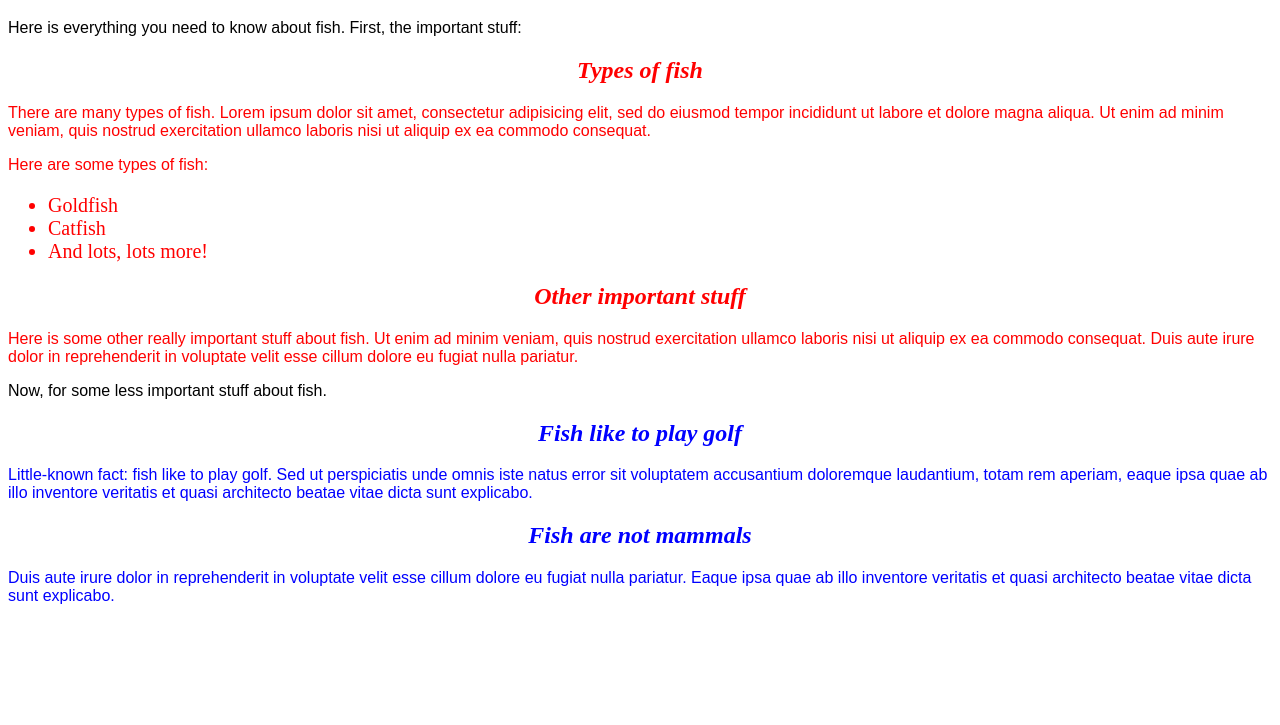
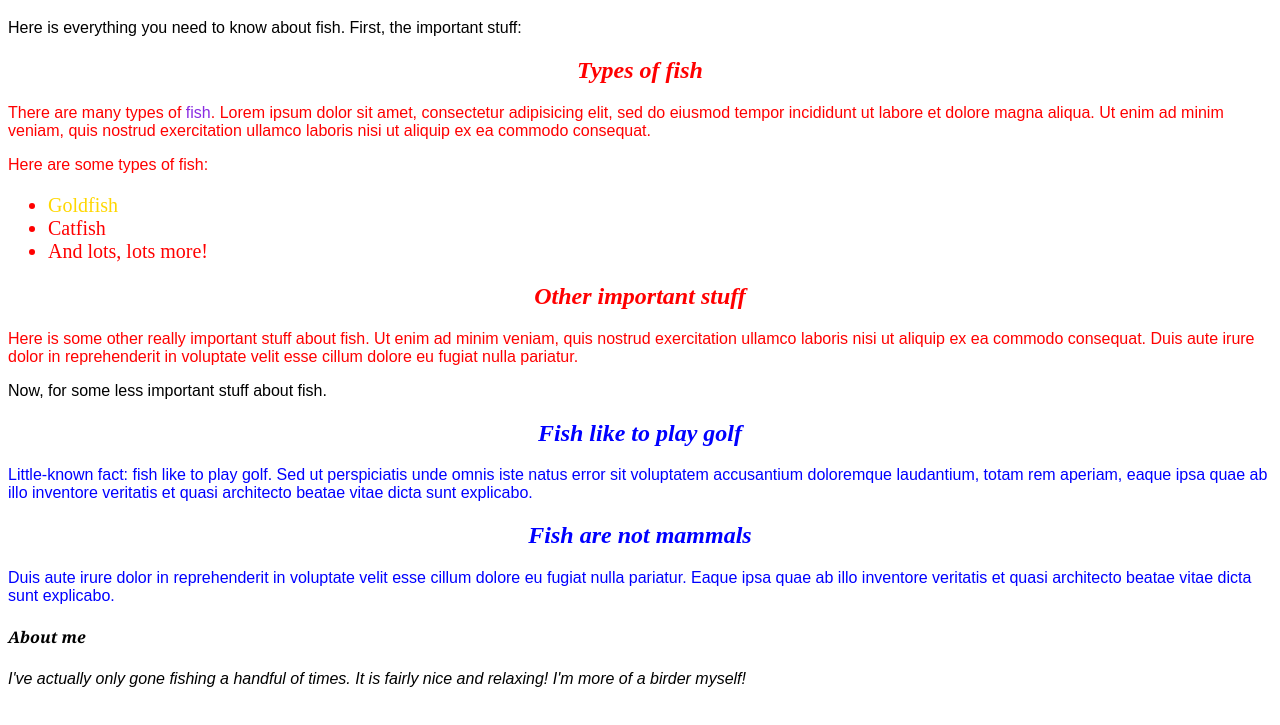
Before and after one commit to nkososik/First-Webpage, a plain HTML site: page fish.html in a window 1280 px wide. Shown: the part 61-786 px from the top of the page. Drawn offline with Linux system fonts and the light colour scheme.

Commit message:
adds span color styles to fish.html

```diff
--- a/css/styles.css
+++ b/css/styles.css
@@ -19,3 +19,5 @@ ul {
 }
 .important {color: red;}
 .unimportant {color: blue;}
+.about {font-style: italic;
+font-family:georgia;}
--- a/fish.html
+++ b/fish.html
@@ -2,17 +2,17 @@
 <html>
   <head>
     <link href="css/styles.css" rel="stylesheet" type="text/css">
-    <title>Everything about fish</title>
+    <title>Blog about fish</title>
   </head>
   <body>
     <h1>Everything about fish</h1>
     <p>Here is everything you need to know about fish. First, the important stuff:</p>
     <div class="important">
       <h2>Types of fish</h2>
-      <p>There are many types of <span class="highlight">fish</span>. Lorem ipsum dolor sit amet, consectetur adipisicing elit, sed do eiusmod tempor incididunt ut labore et dolore magna aliqua. Ut enim ad minim veniam, quis nostrud exercitation ullamco laboris nisi ut aliquip ex ea commodo consequat.</p>
+      <p>There are many types of <span style="color:blueviolet">fish</span>. Lorem ipsum dolor sit amet, consectetur adipisicing elit, sed do eiusmod tempor incididunt ut labore et dolore magna aliqua. Ut enim ad minim veniam, quis nostrud exercitation ullamco laboris nisi ut aliquip ex ea commodo consequat.</p>
       <p>Here are some types of fish:</p>
       <ul>
-        <li>Goldfish</li>
+        <li><span style="color:gold">Goldfish</span></li>
         <li>Catfish</li>
         <li>And lots, lots more!</li>
       </uL>
@@ -26,5 +26,9 @@
       <h2>Fish are not mammals</h2>
       <p>Duis aute irure dolor in reprehenderit in voluptate velit esse cillum dolore eu fugiat nulla pariatur. Eaque ipsa quae ab illo inventore veritatis et quasi architecto beatae vitae dicta sunt explicabo.</p>
     </div>
+    <div class="about">
+      <h4>About me</h4>
+      <p>I've actually only gone fishing a handful of times. It is fairly nice and relaxing! I'm more of a birder myself!</p>
+    </div>
   </body>
 </html>
```
